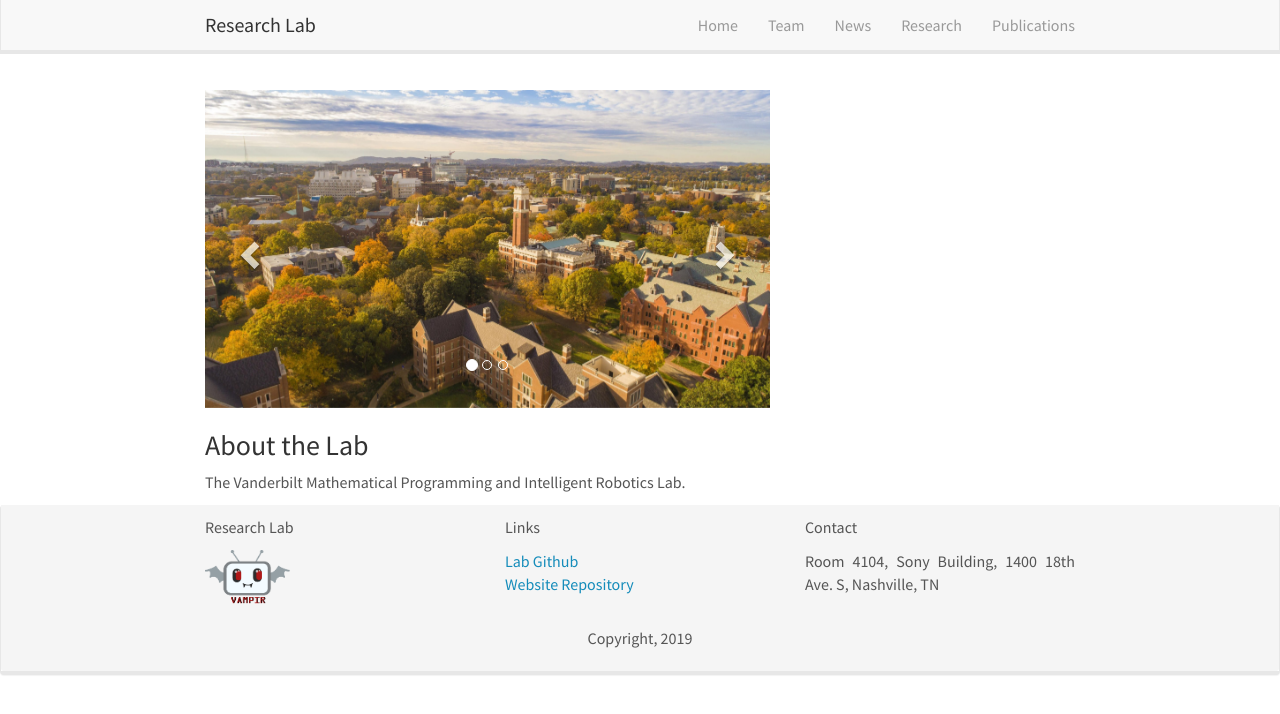
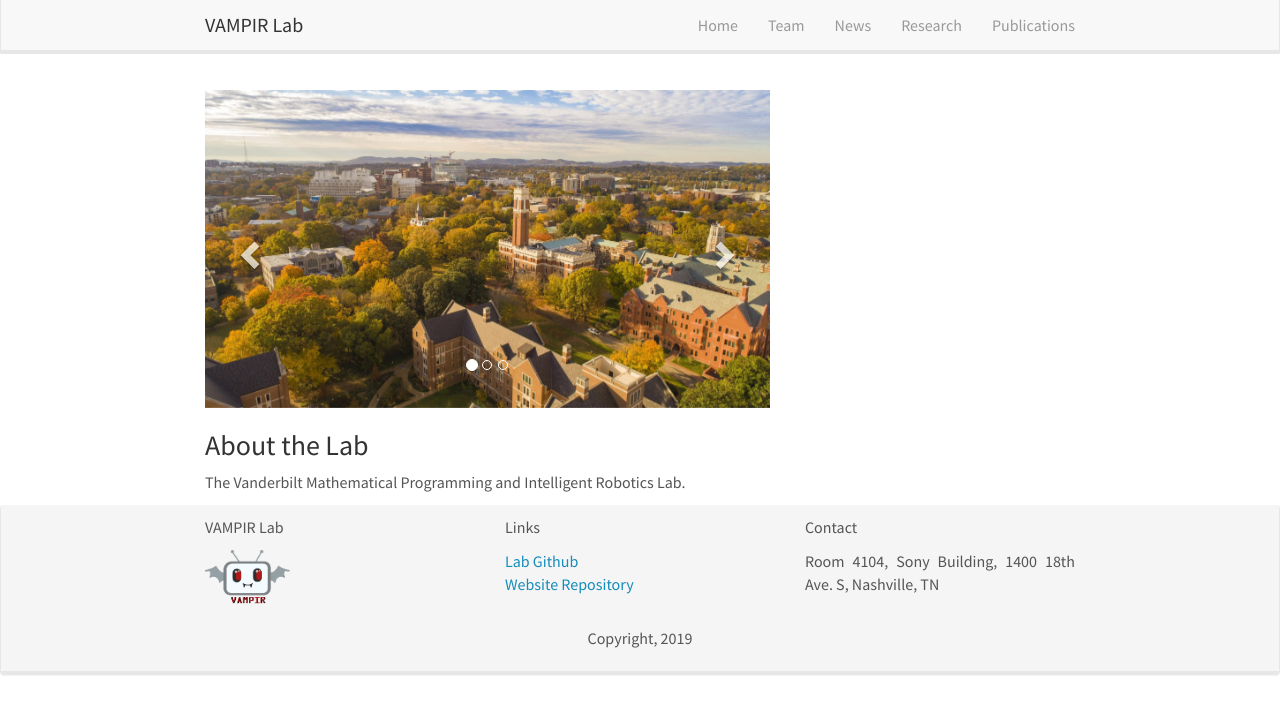
Before and after one commit to VAMPIR-Lab/vampir-lab.github.io, a Jekyll site: the page built from _pages/home.md, in a window 1280 px wide. Shown: the top 714 px of the page. Built offline with Jekyll 4.4.1, drawn with Linux system fonts in a browser that asks for light colours; nearby versions of some CDN libraries; comment, search, counter and statistics services are not loaded; some of the changed lines change nothing that is shown.

Commit message:
Update _config.yml

```diff
--- a/_config.yml
+++ b/_config.yml
@@ -6,14 +6,16 @@
 # 'jekyll serve'. If you change this file, please restart the server process.
 
 # Site settings
-title: Research Lab
-email: your-email@domain.com
-description: > # this means to ignore newlines until "baseurl:"
-  Write an awesome description for your new site here. You can edit this
-  line in _config.yml. It will appear in your document head meta (for
-  Google search results) and in your feed.xml site description.
+title: VAMPIR Lab
+email: forrest.laine@vanderbilt.edu
+description:
+  The VAMPIR Lab (Vanderbilt Mathematical Programming and Intelligent Robotics Lab)
+  is a research group in the computer science department at Vanderbilt University. The group is lead by
+  Forrest Laine, Assistant Professor. The group focuses on developing software tools needed by autonomous
+  and intelligent systems. Main focuses are algorithms for solving various problems arising in Game Theory,
+  Optimization, and Control.
 baseurl: ""
-url: ""
+url: "https://vampir-lab.github.io"
 
 include:
   - .htaccess
```
